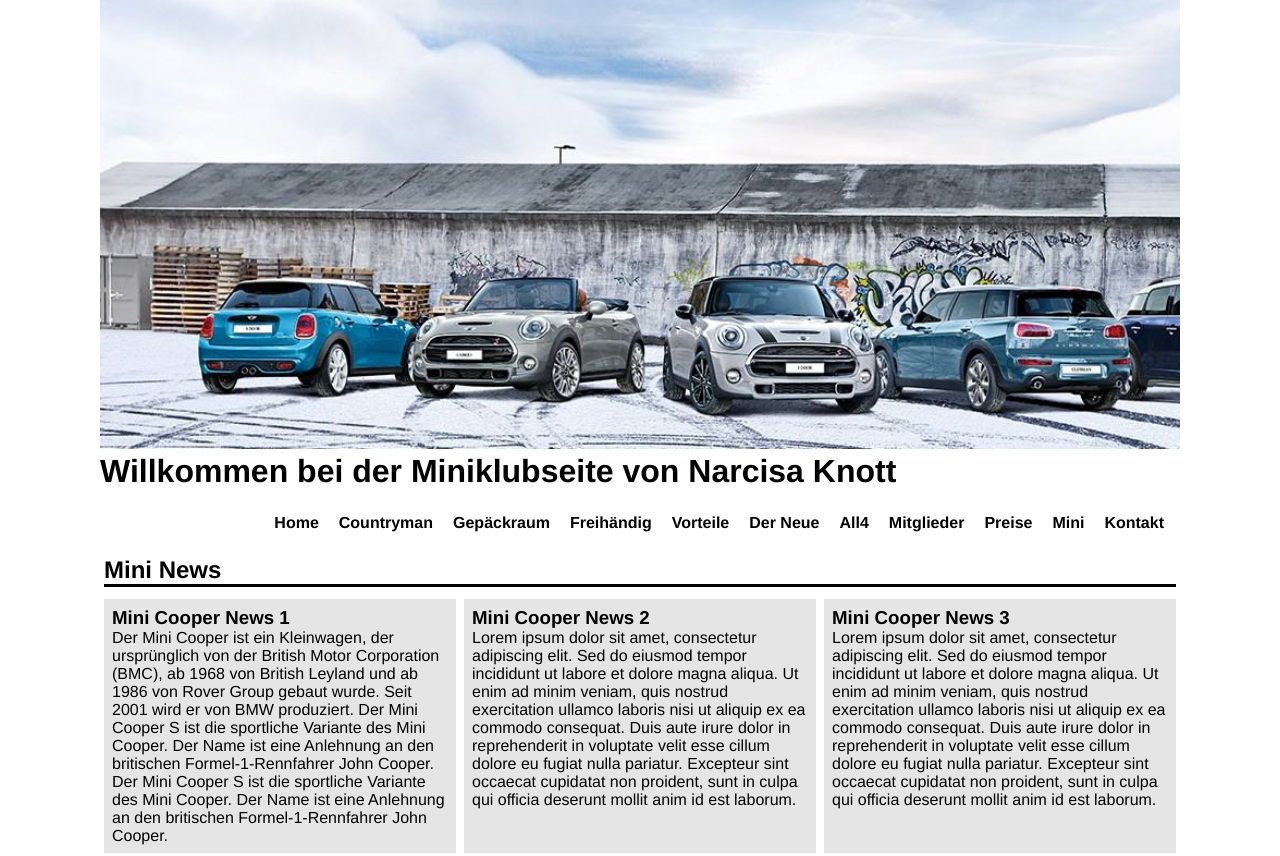
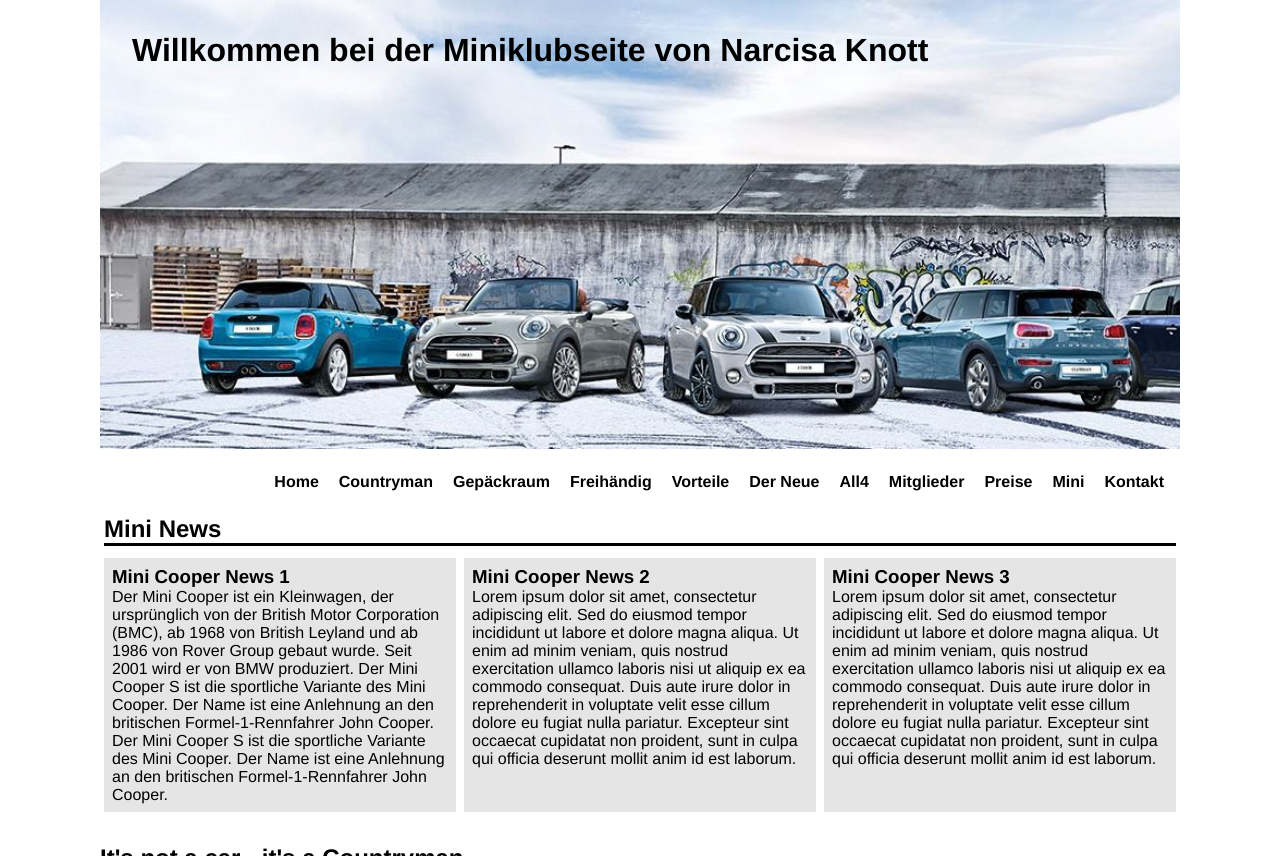
Before and after one commit to baddodg3r/WISS_293, a plain HTML site: page project/index.html in a window 1280 px wide. Shown: the top 856 px of the page. Drawn offline with Linux system fonts and the light colour scheme.

Commit message:
changed styles

```diff
--- a/project/css/styles.scss
+++ b/project/css/styles.scss
@@ -26,8 +26,17 @@ section {
 }
 
 .header__image {
+    display: block;
     width: 100%;
     height: auto;
+}
+
+.header__text {
+    position: absolute;
+    top: 1em;
+    left: 1em;
+
+
 }
 
 nav {
--- a/project/index.html
+++ b/project/index.html
@@ -33,7 +33,7 @@
         <main id="main" class="main">
             <!--Beginn News Section-->
             <section class="main__news">
-                <div class="main__news-container">
+                <aside class="main__news-container">
                     <h2 class="main__news-title">Mini News</h2>
                     <div class="main__news-content-container">
                         <div class="main__news-content-container-content">
@@ -72,7 +72,7 @@
                             </p>
                         </div>
                     </div>
-                </div>
+                </aside>
             </section>
             <!--Ende News Section-->
             <!--Beginn Countryman Section-->
```
Also changed, not shown: project/css/styles.css, 1 other file.
